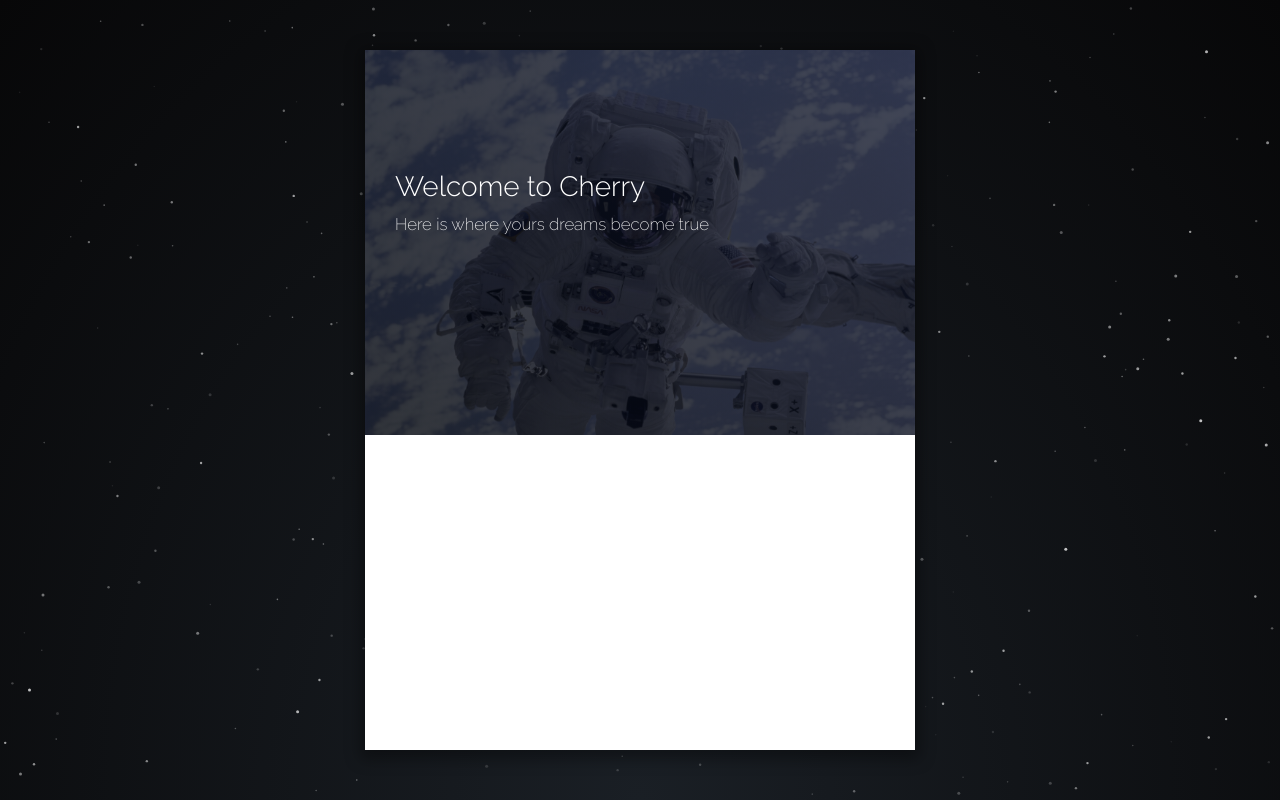
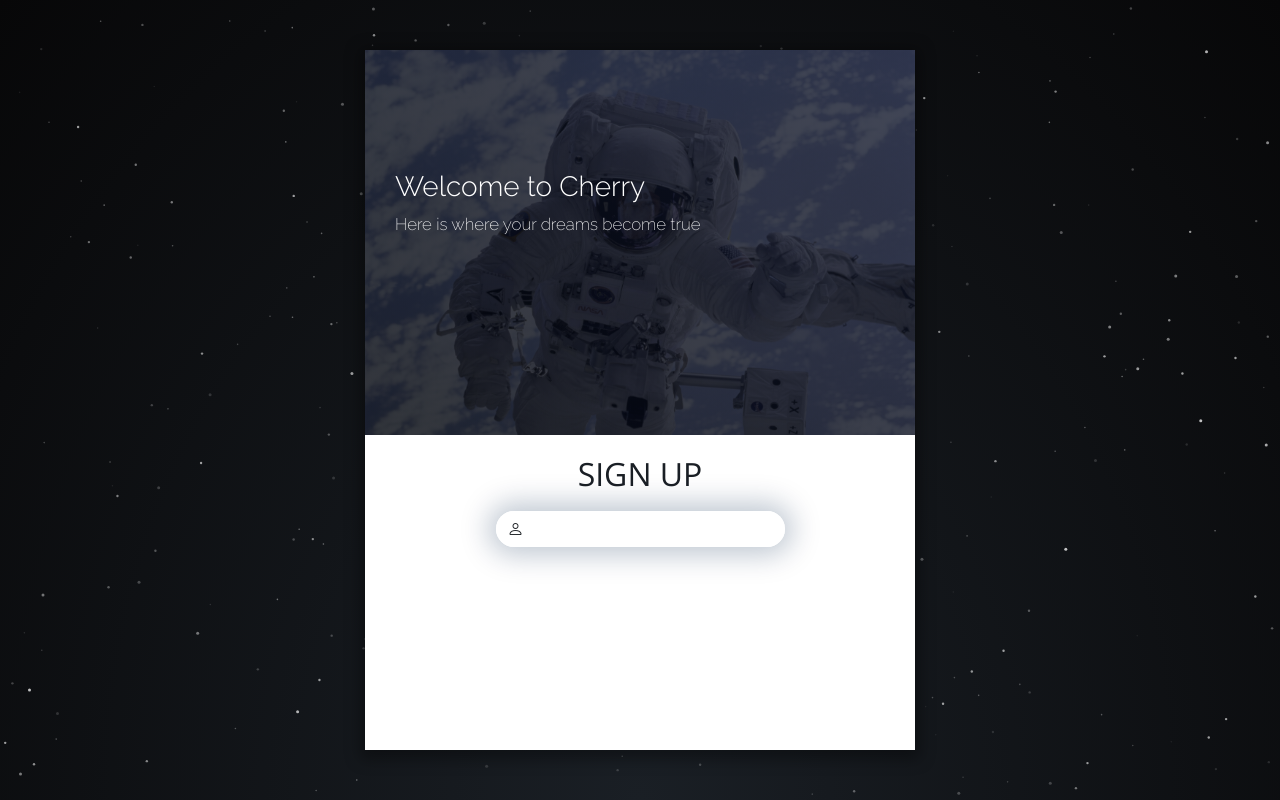
Before and after one commit to JoaoPedroCarreiro/login-page, a React (Create React App) app: page / in a window 1280 px wide. Built offline with nearby package versions, Linux system fonts and the light colour scheme.

Commit message:
commit-09-06-1

```diff
--- a/public/index.html
+++ b/public/index.html
@@ -15,6 +15,7 @@
     <link rel="icon" type="image/png" sizes="16x16" href="%PUBLIC_URL%/assets/favicon-16x16.png">
     <link rel="mask-icon" href="%PUBLIC_URL%/assets/safari-pinned-tab.svg" color="#5bbad5">
     <link rel="manifest" href="%PUBLIC_URL%/manifest.json">
+    <link rel="stylesheet" href="https://cdn.jsdelivr.net/npm/bootstrap-icons@1.3.0/font/bootstrap-icons.css">
     <link rel="stylesheet" href="%PUBLIC_URL%/styles/style.css">
 </head>
 <body>
--- a/public/styles/style.css
+++ b/public/styles/style.css
@@ -1,4 +1,5 @@
 @import url('https://fonts.googleapis.com/css2?family=Raleway:wght@200;300&display=swap');
+@import url('https://fonts.googleapis.com/css2?family=Open+Sans:wght@300;400&display=swap');
 
 body {
     min-height: 100vh;
@@ -15,3 +16,7 @@ body {
 h1, h2, h3, h4, h5, h6 {
     font-family: "Raleway", sans-serif;
 }
+
+i {
+    line-height: 0;
+}
--- a/src/components/App.js
+++ b/src/components/App.js
@@ -1,5 +1,7 @@
 import StyledApp from "../styles/App.styled"
 import StyledWelcome from "../styles/Welcome.styled"
+
+import SignUp from "./SignUp"
 
 function App() {
     return (
@@ -7,9 +9,10 @@ function App() {
             <StyledWelcome>
                 <div className="welcome-content">
                     <h1>Welcome to Cherry</h1>
-                    <p>Here is where yours dreams become true</p>
+                    <p>Here is where your dreams become true</p>
                 </div>
             </StyledWelcome>
+            <SignUp />
         </StyledApp>
     )
 }
--- /dev/null
+++ b/src/components/InputText.js
@@ -0,0 +1,12 @@
+import { FormControl } from "react-bootstrap"
+
+function InputText() {
+    return (
+        <>
+            <label className="input-group-text b-radius" htmlFor="email-sign"><i className="bi bi-person"></i></label>
+            <FormControl className="b-radius" type="text" id="email-sign"></FormControl>
+        </>
+    )
+}
+
+export default InputText
--- /dev/null
+++ b/src/components/SignUp.js
@@ -0,0 +1,20 @@
+import { Container, Form, InputGroup } from "react-bootstrap"
+import StyledSignUp from "../styles/SignUp.styled"
+import InputText from "./InputText"
+
+function SignUp() {
+    return (
+        <Container>
+            <StyledSignUp>
+                <h2>SIGN UP</h2>
+                <Form>
+                    <InputGroup>
+                        <InputText />
+                    </InputGroup>
+                </Form>
+            </StyledSignUp>
+        </Container>
+    )
+}
+
+export default SignUp
--- /dev/null
+++ b/src/styles/SignUp.styled.js
@@ -0,0 +1,54 @@
+import styled from "styled-components"
+
+const StyledSignUp = styled.div`
+    display: flex;
+    align-items: center;
+    justify-content: center;
+
+    flex-direction: column;
+
+    margin: 20px 0;
+
+    color: #1a1f25;
+
+    h1, h2, h3, h4, h5, h6 {
+        font-family: "Open Sans", sans-serif;
+        font-weight: 400;
+    }
+
+    form {
+        padding-top: 10px;
+    }
+
+    .b-radius {
+        border-radius: 50px;
+    }
+
+    .input-group {
+        box-shadow: 0px 0px 28px 8px rgba(0, 34, 76, .25);
+        border-radius: 50px;
+    }
+
+    .input-group-text {
+        display: flex;
+        align-items: center;
+        justify-content: center;
+    }
+
+    input, input:focus, .input-group-text {
+        box-shadow: none;
+        border: none;
+        background-color: white;
+    }
+
+    i {
+        font-size: 16px;
+    }
+
+    input[type="text"] {
+        width: 250px;
+        padding-right: 20px;
+    }
+`
+
+export default StyledSignUp
```
